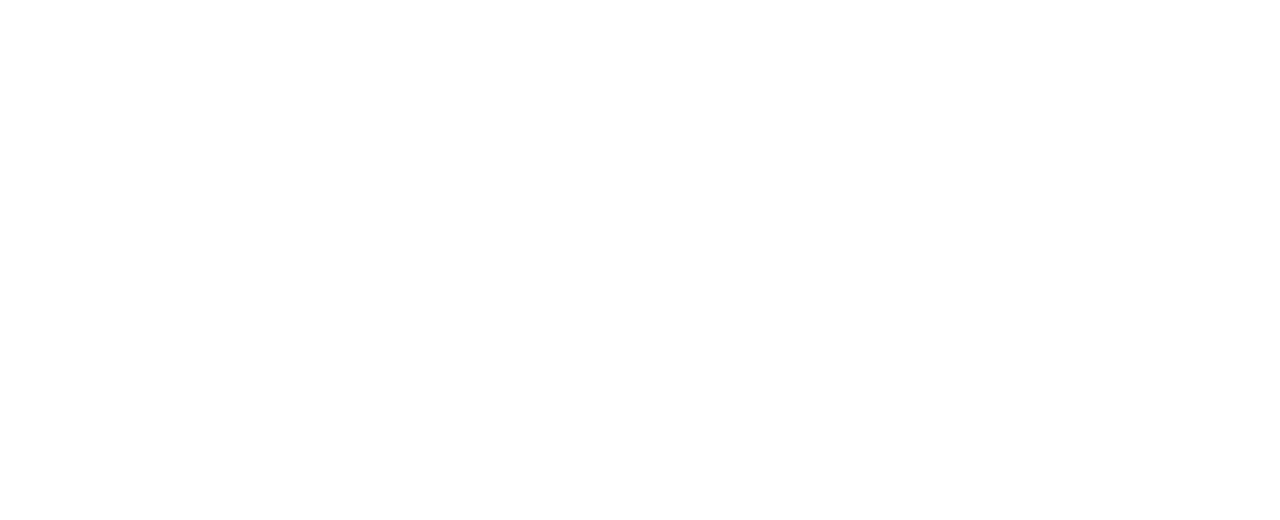
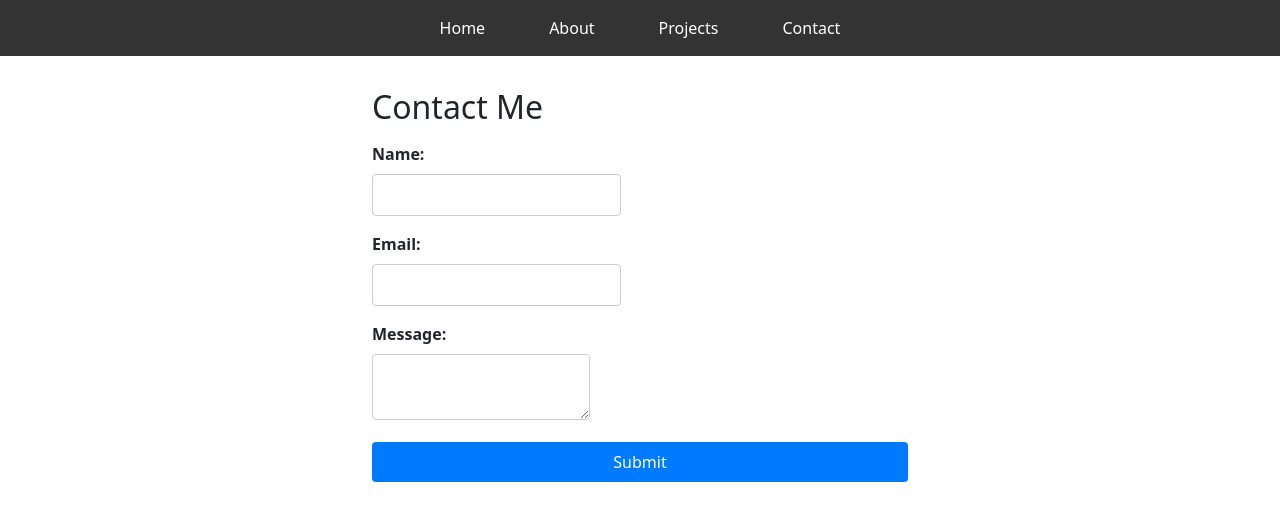
Before and after one commit to BrantisIsHacking/Porfolio-Website, a React (Create React App) app: page /contact in a window 1280 px wide. Shown: the top 520 px of the page. Built offline with nearby package versions, Linux system fonts and the light colour scheme.

Commit message:
CSS for webpages

```diff
--- a/src/components/About.js
+++ b/src/components/About.js
@@ -1,8 +1,18 @@
 import React from 'react';
 import '../styles/About.css';
 
-const Home = () => {
-  // ...
+const About = () => {
+  return (
+    <div className="about-container">
+      <h2>About Me</h2>
+      <p>
+        Hi, I'm Brayden, a passionate software developer with a love for creating innovative solutions. I have experience working with various technologies and frameworks, including React, Node.js, and MongoDB.
+      </p>
+      <p>
+        When I'm not coding, you can find me exploring the great outdoors or diving into a good book.
+      </p>
+    </div>
+  );
 };
 
-export default Home;
+export default About;
--- a/src/components/Contact.js
+++ b/src/components/Contact.js
@@ -1,8 +1,27 @@
 import React from 'react';
 import '../styles/Contact.css';
 
-const Home = () => {
-  // ...
+const Contact = () => {
+  return (
+    <div className="contact-container">
+      <h2>Contact Me</h2>
+      <form>
+        <div>
+          <label htmlFor="name">Name:</label>
+          <input type="text" id="name" name="name" />
+        </div>
+        <div>
+          <label htmlFor="email">Email:</label>
+          <input type="email" id="email" name="email" />
+        </div>
+        <div>
+          <label htmlFor="message">Message:</label>
+          <textarea id="message" name="message"></textarea>
+        </div>
+        <button type="submit">Submit</button>
+      </form>
+    </div>
+  );
 };
 
-export default Home;
+export default Contact;
--- a/src/components/Home.js
+++ b/src/components/Home.js
@@ -3,9 +3,12 @@
 
 const Home = () => {
   return (
-    <div>
+    <div className="home-container">
       <h1>Welcome to My Portfolio</h1>
-      <p>Hi, I'm Brayden, a student.</p>
+      <p>Hi, I'm Brayden, a software developer based in [City, Country].</p>
+      <p>
+        Explore my portfolio to learn more about my skills, projects, and experience.
+      </p>
     </div>
   );
 };
--- a/src/components/Navigation.js
+++ b/src/components/Navigation.js
@@ -1,8 +1,26 @@
 import React from 'react';
 import '../styles/Navigation.css';
+import { Link } from 'react-router-dom';
 
-const Home = () => {
-  // ...
+const Navigation = () => {
+  return (
+    <nav className="navigation">
+      <ul>
+        <li>
+          <Link to="/">Home</Link>
+        </li>
+        <li>
+          <Link to="/about">About</Link>
+        </li>
+        <li>
+          <Link to="/projects">Projects</Link>
+        </li>
+        <li>
+          <Link to="/contact">Contact</Link>
+        </li>
+      </ul>
+    </nav>
+  );
 };
 
-export default Home;
+export default Navigation;
--- a/src/components/Projects.js
+++ b/src/components/Projects.js
@@ -1,8 +1,20 @@
 import React from 'react';
 import '../styles/Projects.css';
 
-const Home = () => {
-  // ...
+const Projects = () => {
+  return (
+    <div className="projects-container">
+      <h2>My Projects</h2>
+      <div className="project-card">
+        <h3>Project 1</h3>
+        <p>Description of Project 1</p>
+        <a href="#" target="_blank" rel="noopener noreferrer">
+          View Project
+        </a>
+      </div>
+      {/* Add more project cards here */}
+    </div>
+  );
 };
 
-export default Home;
+export default Projects;
--- a/src/styles/About.css
+++ b/src/styles/About.css
@@ -0,0 +1,15 @@
+.about-container {
+    max-width: 800px;
+    margin: 0 auto;
+    padding: 2rem;
+  }
+
+  .about-container h2 {
+    font-size: 2rem;
+    margin-bottom: 1rem;
+  }
+
+  .about-container p {
+    line-height: 1.5;
+    margin-bottom: 1rem;
+  }
--- a/src/styles/Contact.css
+++ b/src/styles/Contact.css
@@ -0,0 +1,41 @@
+.contact-container {
+    max-width: 600px;
+    margin: 0 auto;
+    padding: 2rem;
+  }
+
+  .contact-container h2 {
+    font-size: 2rem;
+    margin-bottom: 1rem;
+  }
+
+  .contact-container form {
+    display: flex;
+    flex-direction: column;
+  }
+
+  .contact-container form div {
+    margin-bottom: 1rem;
+  }
+
+  .contact-container form label {
+    display: block;
+    font-weight: bold;
+    margin-bottom: 0.5rem;
+  }
+
+  .contact-container form input,
+  .contact-container form textarea {
+    padding: 0.5rem;
+    border: 1px solid #ccc;
+    border-radius: 4px;
+  }
+
+  .contact-container form button {
+    padding: 0.5rem 1rem;
+    background-color: #007bff;
+    color: #fff;
+    border: none;
+    border-radius: 4px;
+    cursor: pointer;
+  }
--- a/src/styles/Home.css
+++ b/src/styles/Home.css
@@ -0,0 +1,16 @@
+.home-container {
+    max-width: 800px;
+    margin: 0 auto;
+    padding: 2rem;
+    text-align: center;
+  }
+
+  .home-container h1 {
+    font-size: 3rem;
+    margin-bottom: 1rem;
+  }
+
+  .home-container p {
+    line-height: 1.5;
+    margin-bottom: 1rem;
+  }
--- a/src/styles/Navigation.css
+++ b/src/styles/Navigation.css
@@ -0,0 +1,29 @@
+.navigation {
+    background-color: #333;
+    color: #fff;
+    padding: 1rem;
+  }
+
+  .navigation ul {
+    list-style-type: none;
+    margin: 0;
+    padding: 0;
+    display: flex;
+    justify-content: center;
+  }
+
+  .navigation ul li {
+    margin: 0 1rem;
+  }
+
+  .navigation ul li a {
+    color: #fff;
+    text-decoration: none;
+    padding: 0.5rem 1rem;
+    border-radius: 4px;
+    transition: background-color 0.3s ease;
+  }
+
+  .navigation ul li a:hover {
+    background-color: #555;
+  }
--- a/src/styles/Projects.css
+++ b/src/styles/Projects.css
@@ -0,0 +1,35 @@
+.projects-container {
+    max-width: 800px;
+    margin: 0 auto;
+    padding: 2rem;
+  }
+
+  .projects-container h2 {
+    font-size: 2rem;
+    margin-bottom: 1rem;
+  }
+
+  .project-card {
+    background-color: #f5f5f5;
+    padding: 1rem;
+    border-radius: 4px;
+    margin-bottom: 1rem;
+  }
+
+  .project-card h3 {
+    font-size: 1.5rem;
+    margin-bottom: 0.5rem;
+  }
+
+  .project-card p {
+    margin-bottom: 1rem;
+  }
+
+  .project-card a {
+    display: inline-block;
+    background-color: #007bff;
+    color: #fff;
+    text-decoration: none;
+    padding: 0.5rem 1rem;
+    border-radius: 4px;
+  }
```
Also changed, not shown: src/index.js (line endings or trailing spaces).
